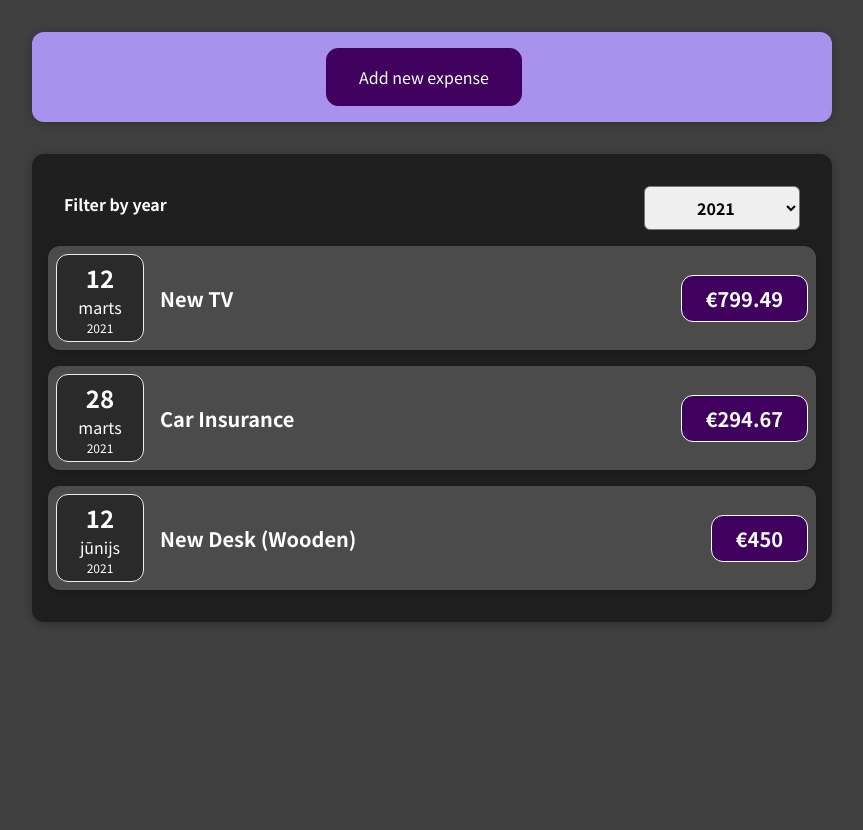
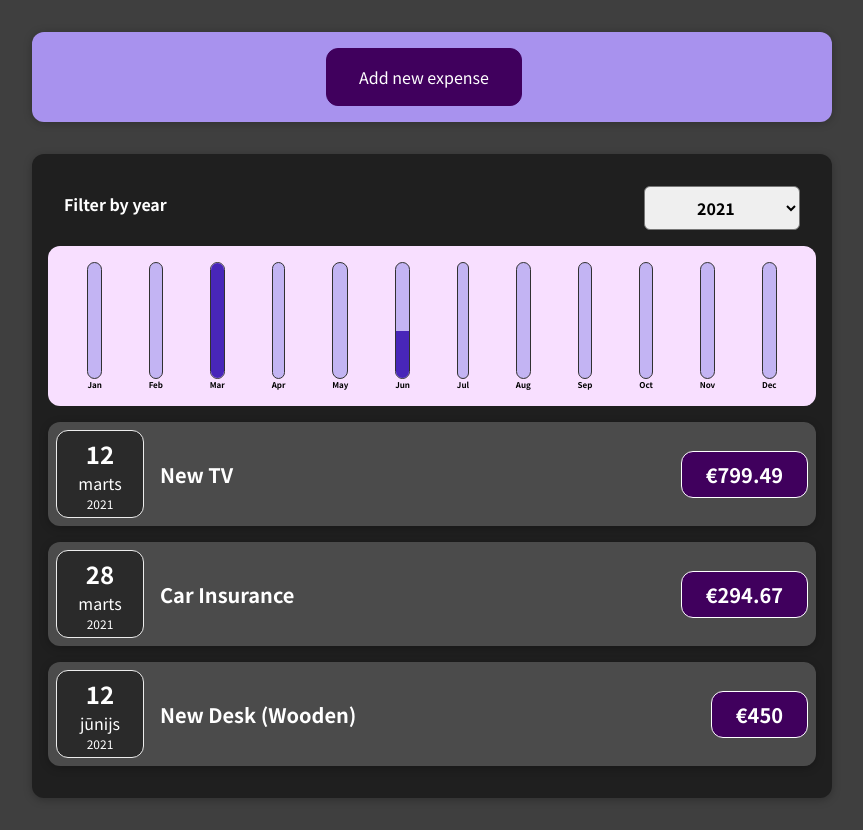
Before and after one commit to KasLas/React-simple-expenses-tracker, a React (Create React App) app: page / in a window 1280 px wide. Shown: the whole page, without its empty margins (208-1071 px from the left). Before the commit the page ends 800 px from the top, so only its background shows below. Built offline with nearby package versions, Linux system fonts and the light colour scheme.

Commit message:
Added dynamic bar chart

```diff
--- /dev/null
+++ b/src/components/Chart/Chart.js
@@ -0,0 +1,26 @@
+import React from "react";
+import "./chart.css";
+import ChartBar from "./ChartBar";
+
+const Chart = (props) => {
+  // This returns an array of values
+  const dataPointValues = props.dataPoints.map((dataPoint) => dataPoint.value);
+
+  // this returns the largest number from the array above. We use the spread operator to pull out all values from the array and pass as consecutive values
+  const totalMaximumValue = Math.max(...dataPointValues);
+
+  return (
+    <div className="chart">
+      {props.dataPoints.map((dataPoint) => (
+        <ChartBar
+          key={dataPoint.label}
+          value={dataPoint.value}
+          maxValue={totalMaximumValue}
+          label={dataPoint.label}
+        />
+      ))}
+    </div>
+  );
+};
+
+export default Chart;
--- /dev/null
+++ b/src/components/Chart/ChartBar.css
@@ -0,0 +1,30 @@
+.chart-bar {
+  height: 100%;
+  display: flex;
+  flex-direction: column;
+  align-items: center;
+}
+
+.chart-bar__inner {
+  height: 100%;
+  width: 100%;
+  border: 1px solid #313131;
+  border-radius: 12px;
+  background-color: #c3b4f3;
+  overflow: hidden;
+  display: flex;
+  flex-direction: column;
+  justify-content: flex-end;
+}
+
+.chart-bar__fill {
+  background-color: #4826b9;
+  width: 100%;
+  transition: all 0.3s ease-out;
+}
+
+.chart-bar__label {
+  font-weight: bold;
+  font-size: 0.5rem;
+  text-align: center;
+}
--- /dev/null
+++ b/src/components/Chart/ChartBar.js
@@ -0,0 +1,25 @@
+import React from "react";
+import "./ChartBar.css";
+
+const ChartBar = (props) => {
+  // logic to fill chartBars with color
+  let barFillHeight = "0%";
+
+  if (props.maxValue > 0) {
+    barFillHeight = Math.round((props.value / props.maxValue) * 100) + "%";
+  }
+
+  return (
+    <div className="chart-bar">
+      <div className="chart-bar__inner">
+        <div
+          className="chart-bar__fill"
+          style={{ height: barFillHeight }}
+        ></div>
+      </div>
+      <div className="chart-bar__label">{props.label}</div>
+    </div>
+  );
+};
+
+export default ChartBar;
--- /dev/null
+++ b/src/components/Chart/chart.css
@@ -0,0 +1,9 @@
+.chart {
+  padding: 1rem;
+  border-radius: 12px;
+  background-color: #f8dfff;
+  text-align: center;
+  display: flex;
+  justify-content: space-around;
+  height: 10rem;
+}
--- a/src/components/Expenses/Expenses.js
+++ b/src/components/Expenses/Expenses.js
@@ -3,6 +3,7 @@
 import Card from "../UI/Card";
 import ExpensesFilter from "./ExpensesFilter";
 import ExpensesList from "./ExpensesList";
+import ExpensesChart from "./ExpensesChart";
 
 const Expenses = (props) => {
   const [filterYear, setFilterYear] = useState("2021");
@@ -22,6 +23,7 @@
         selected={filterYear}
         onFilterYearSelect={onFilterYearSelect}
       />
+      <ExpensesChart expenses={filteredExpenses} />
       <ExpensesList items={filteredExpenses} />
     </Card>
   );
--- /dev/null
+++ b/src/components/Expenses/ExpensesChart.js
@@ -0,0 +1,64 @@
+import React from "react";
+import Chart from "../Chart/Chart";
+
+const ExpensesChart = (props) => {
+  const chartDataPoints = [
+    {
+      label: "Jan",
+      value: 0,
+    },
+    {
+      label: "Feb",
+      value: 0,
+    },
+    {
+      label: "Mar",
+      value: 0,
+    },
+    {
+      label: "Apr",
+      value: 0,
+    },
+    {
+      label: "May",
+      value: 0,
+    },
+    {
+      label: "Jun",
+      value: 0,
+    },
+    {
+      label: "Jul",
+      value: 0,
+    },
+    {
+      label: "Aug",
+      value: 0,
+    },
+    {
+      label: "Sep",
+      value: 0,
+    },
+    {
+      label: "Oct",
+      value: 0,
+    },
+    {
+      label: "Nov",
+      value: 0,
+    },
+    {
+      label: "Dec",
+      value: 0,
+    },
+  ];
+
+  for (const expense of props.expenses) {
+    const expenseMonth = expense.date.getMonth(); //The month starts a t0. Jan = 0
+    chartDataPoints[expenseMonth].value += expense.amount;
+  }
+
+  return <Chart dataPoints={chartDataPoints} />;
+};
+
+export default ExpensesChart;
--- a/src/components/NewExpense/ExpenseForm.js
+++ b/src/components/NewExpense/ExpenseForm.js
@@ -51,7 +51,7 @@
     event.preventDefault();
     const inputData = {
       title: title,
-      amount: amount,
+      amount: +amount,
       date: new Date(date),
     };
 
```
